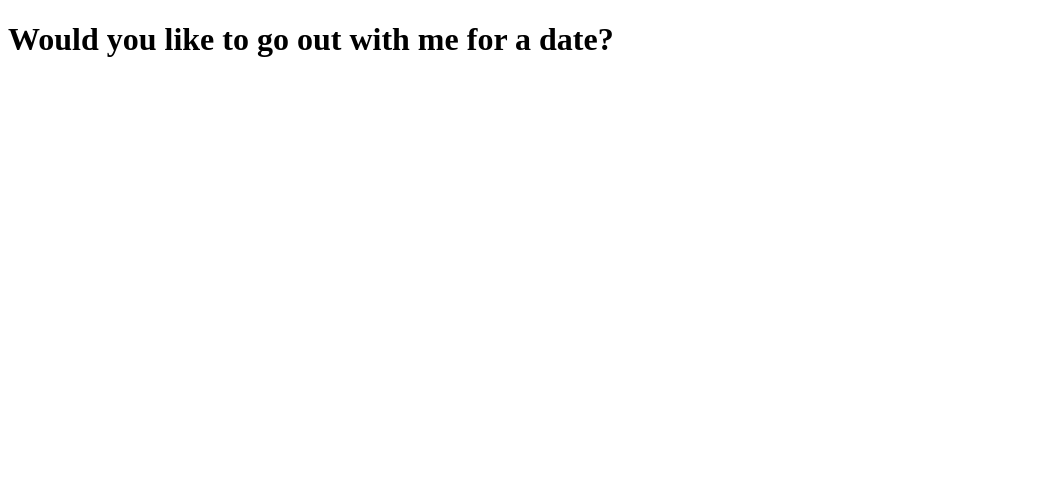
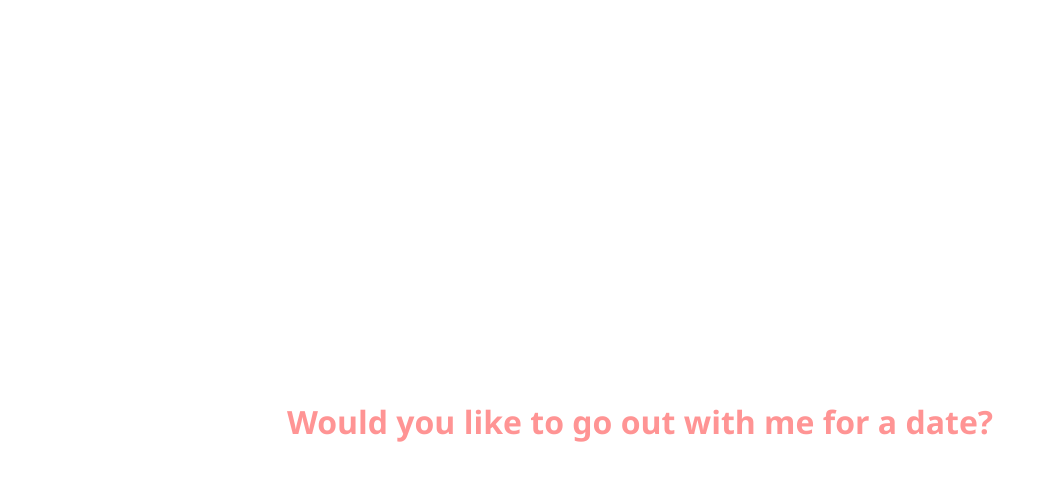
Before and after one commit to PhucPhan11/wouldYouLikeToGoOutwMe, an Angular app: page / in a window 1280 px wide. Shown: the top 480 px of the page, without its empty margins (0-1048 px from the left). Built offline with nearby package versions, Linux system fonts and the light colour scheme.

Commit message:
feat: center, change font, change color text

```diff
--- a/src/app/home/home.component.css
+++ b/src/app/home/home.component.css
@@ -0,0 +1,8 @@
+.center-text {
+  display: flex;
+  justify-content: center;
+  align-items: center;
+  height: 100vh;
+  font-family: "Segoe UI", Tahoma, Geneva, Verdana, sans-serif;
+  color: #ff9494;
+}
--- a/src/app/home/home.component.html
+++ b/src/app/home/home.component.html
@@ -1 +1,2 @@
-<h1>Would you like to go out with me for a date?</h1>
+
+<h1 class="center-text">Would you like to go out with me for a date?</h1>
```
